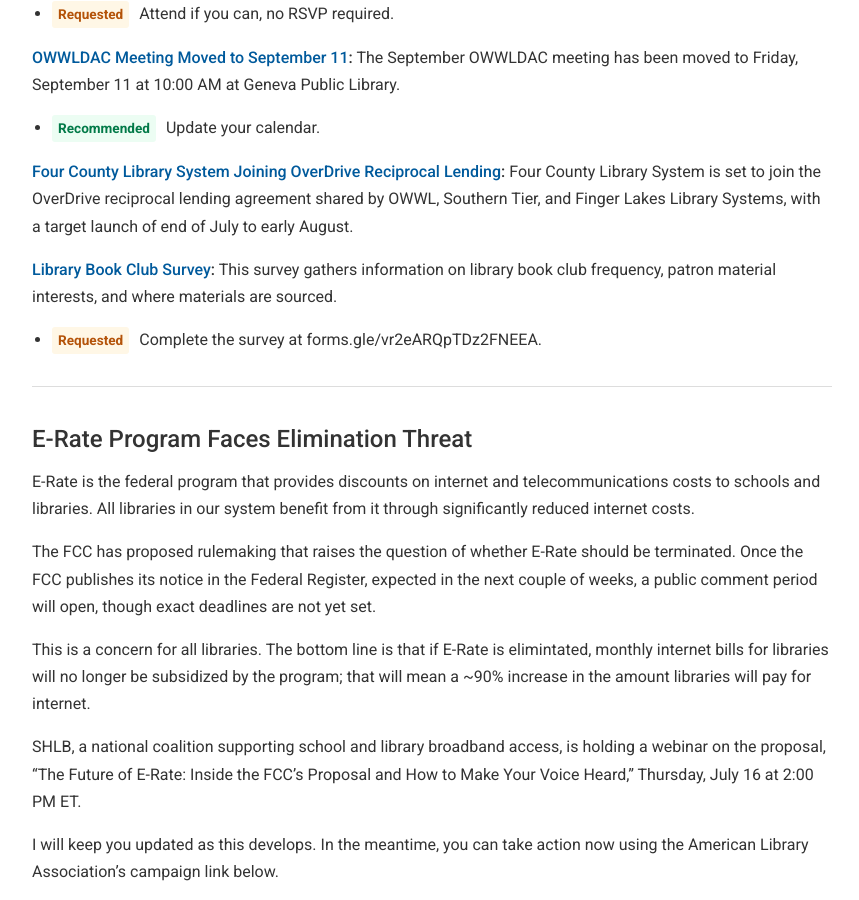
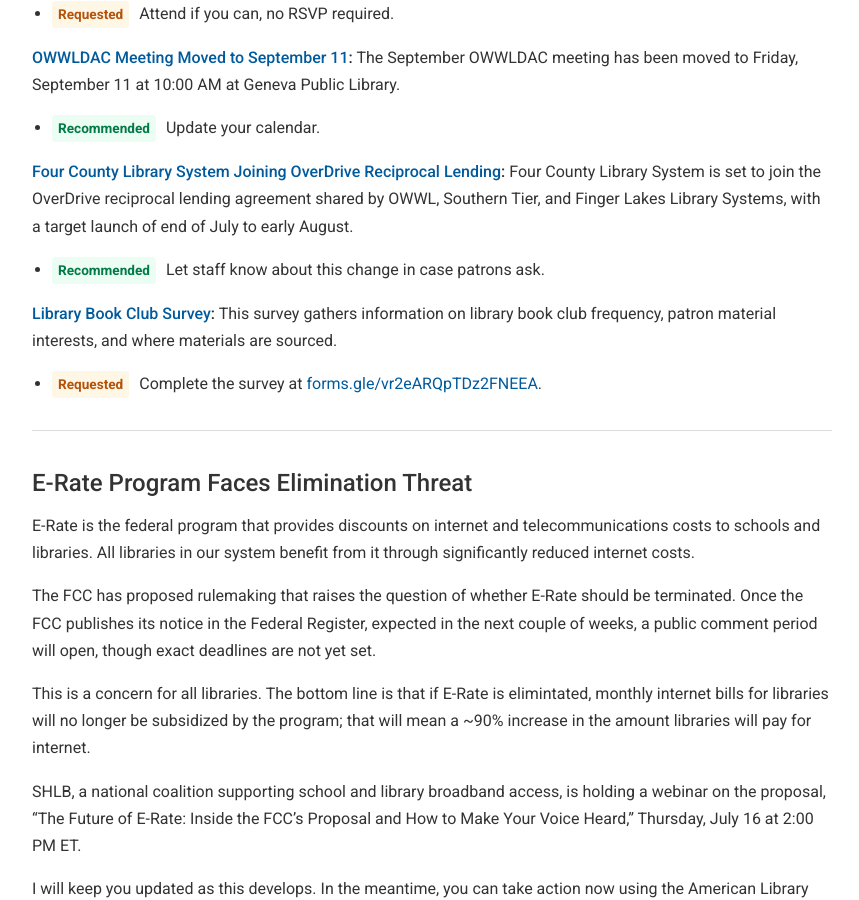
Before and after one commit to OWWL-Library-System/briefing, a Jekyll site: the page built from director/2026-07-15.md, in a window 1280 px wide and 900 px high, scrolled down 565 px. Shown: the whole window, without its empty margins (208-1067 px from the left). Built offline with Jekyll 4.4.1, drawn with Linux system fonts in a browser that asks for light colours.

Commit message:
Update 2026-07-15.md

```diff
--- a/director/2026-07-15.md
+++ b/director/2026-07-15.md
@@ -26,9 +26,11 @@ layout: briefing
 
 **[Four County Library System Joining OverDrive Reciprocal Lending](#four-county-library-system-joining-overdrive-reciprocal-lending):** Four County Library System is set to join the OverDrive reciprocal lending agreement shared by OWWL, Southern Tier, and Finger Lakes Library Systems, with a target launch of end of July to early August.
 
+- <span class="action action-recommended">Recommended</span> Let staff know about this change in case patrons ask.
+
 **[Library Book Club Survey](#library-book-club-survey):** This survey gathers information on library book club frequency, patron material interests, and where materials are sourced.
 
-- <span class="action action-requested">Requested</span> Complete the survey at forms.gle/vr2eARQpTDz2FNEEA.
+- <span class="action action-requested">Requested</span> Complete the survey at [forms.gle/vr2eARQpTDz2FNEEA](https://forms.gle/i3gqNMNe1SN6mKie8).
 
 </div>
 
```
